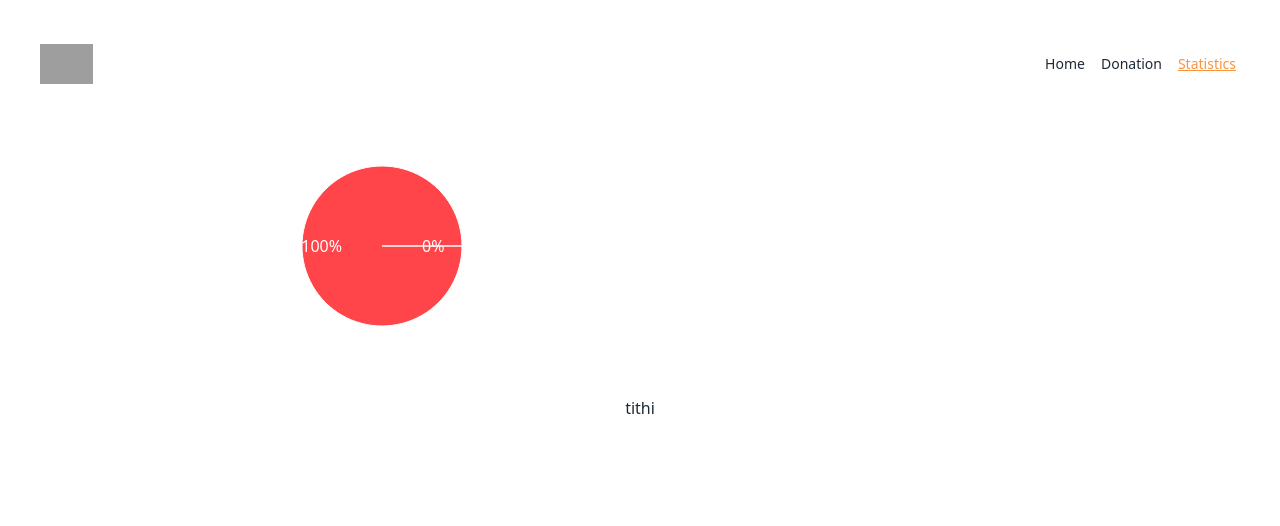
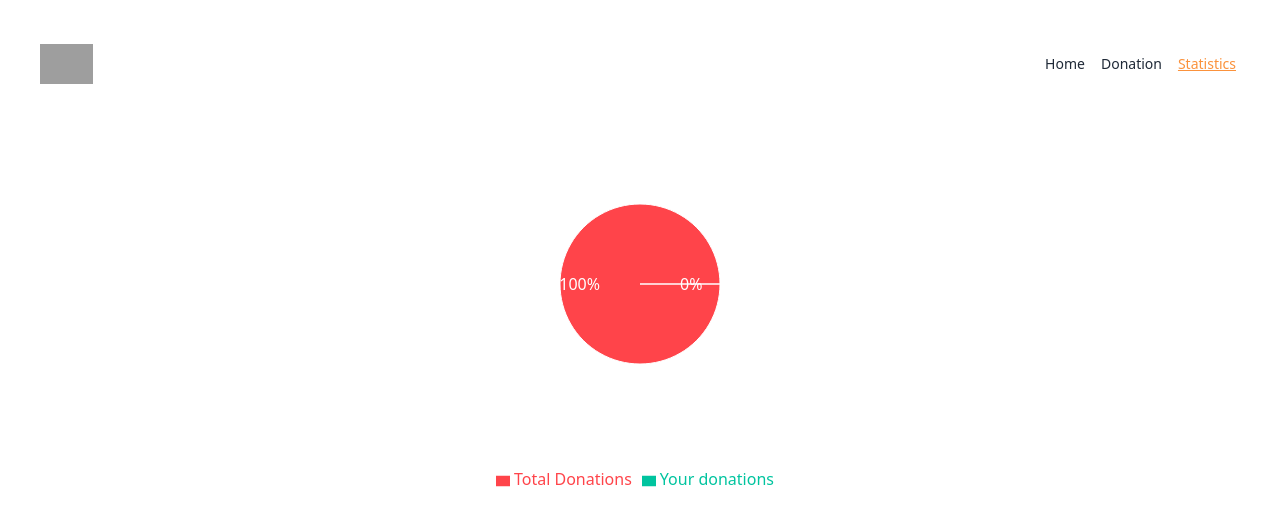
Before and after one commit to tithi4808/b8a8-donation-campaign-tithi4808, a React (Vite) app: page /Statistics in a window 1280 px wide. Shown: the top 526 px of the page. Built offline with nearby package versions, Linux system fonts and the light colour scheme; grey boxes are pictures that could not be loaded.

Commit message:
Updated the piechart's functionality

```diff
--- a/src/assets/component/Statistics/Statistics.jsx
+++ b/src/assets/component/Statistics/Statistics.jsx
@@ -1,5 +1,5 @@
 import React, { useCallback, useEffect, useState } from "react";
-import { PieChart, Pie, Cell } from "recharts";
+import { PieChart, Pie, Legend, Sector, Cell, ResponsiveContainer } from "recharts";
 import {  getAllId  } from "../Utility/localstorage";
 
 
@@ -57,8 +57,16 @@ const Statistics = () => {
 
     return (
 
+
+
+        <>
             <div>
-         <PieChart width={700} height={300}>
+                <div className="flex justify-center text-center">
+
+                    <div >
+                        <ResponsiveContainer width={600} height={400} className="text-center">
+                            <PieChart width={600} height={600}>
+                                 <Legend  align="top" />
                                 <Pie
                                     data={data}
                                     cx="50%"
@@ -74,10 +82,15 @@ const Statistics = () => {
                                     ))}
                                 </Pie>
                             </PieChart>
+                        </ResponsiveContainer>
+                    </div>
+                </div>
+            </div>
+        </>
+    )
+}
 
-        <div>tithi</div>
-        </div>
-    );
-};
+//     );
+// };
 
 export default Statistics;
```
Lines whose indentation alone changed are shown as unchanged.
